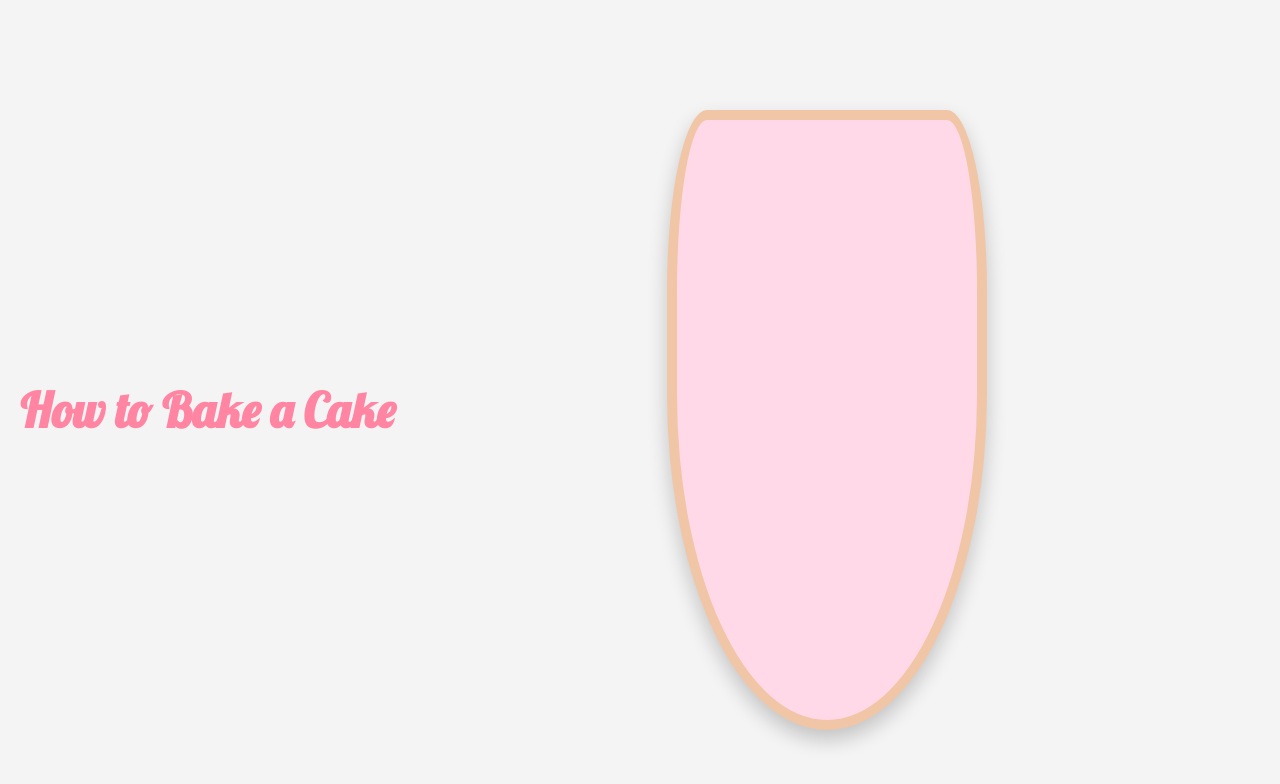
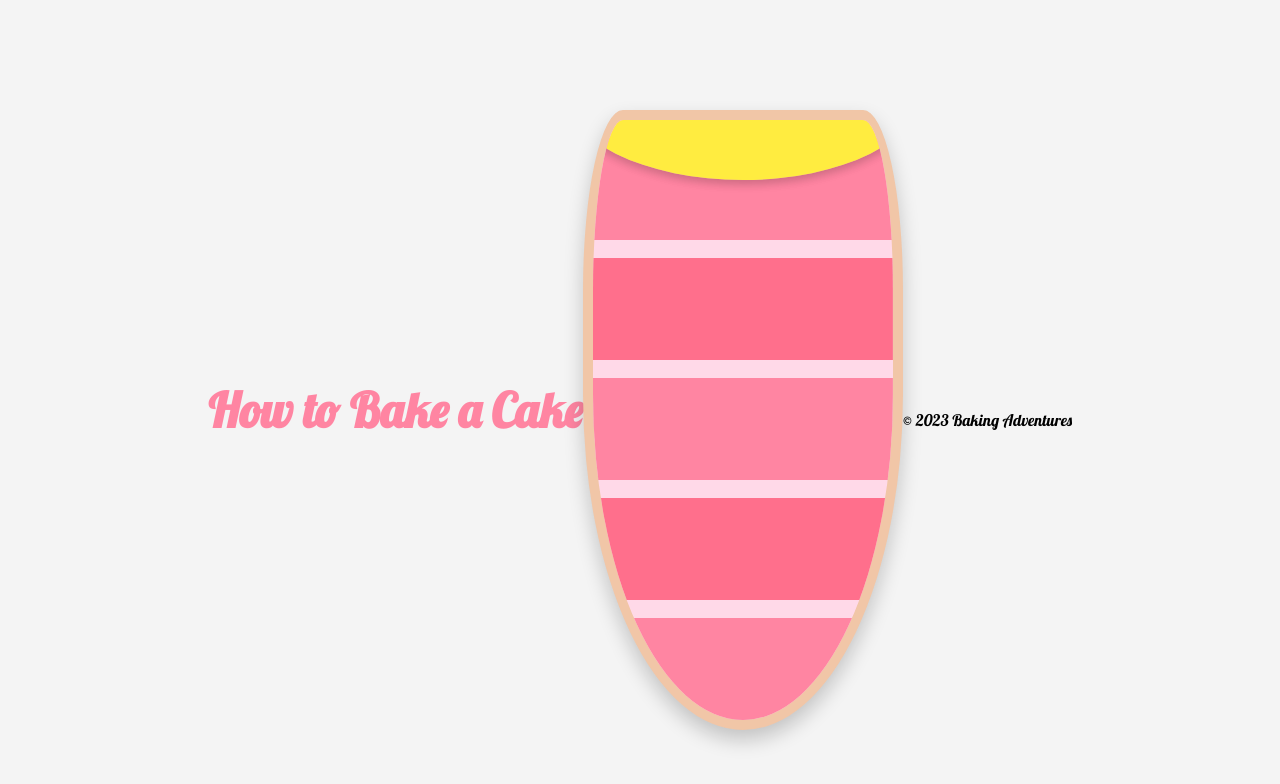
Before and after one commit to rayahiqbal/cake, a plain HTML site: page index.html in a window 1280 px wide. Drawn offline with Linux system fonts and the light colour scheme.

Commit message:
Update index.html

```diff
--- a/index.html
+++ b/index.html
@@ -1,4 +1,3 @@
-
 <!DOCTYPE html>
 <html lang="en">
 
@@ -10,26 +9,39 @@
 </head>
 
 <body>
-    <header>
+    <header class="text-center">
         <h1 class="cute-font">How to Bake a Cake</h1>
     </header>
 
-    <main>
-        <table>
-            <tr>
-                <td>
-                    <div class="cake">
-                        <!-- Layers -->
-                        <a href="step1.html" class="layer" id="layer1"></a>
-                        <a href="step2.html" class="layer" id="layer2"></a>
-                        <a href="step3.html" class="layer" id="layer3"></a>
-                        <a href="step4.html" class="layer" id="layer4"></a>
-                        <a href="step5.html" class="layer" id="layer5"></a>
+    <div class="cake-container text-center">
+        <div class="cake">
+            <a href="step1.html" class="layer layer1"></a>
+            <a href="step2.html" class="layer layer2"></a>
+            <a href="step3.html" class="layer layer3"></a>
+            <a href="step4.html" class="layer layer4"></a>
+            <a href="step5.html" class="layer layer5"></a>
+            <div class="decorative-border"></div>
+            <div class="cake-top">
+                <div class="frosting">
+                    <div class="sprinkles">
+                        <div class="sprinkle"></div>
+                        <div class="sprinkle"></div>
+                        <div class="sprinkle"></div>
+                        <div class="sprinkle"></div>
+                        <div class="sprinkle"></div>
+                        <div class="sprinkle"></div>
+                        <div class="sprinkle"></div>
+                        <div class="sprinkle"></div>
                     </div>
-                </td>
-            </tr>
-        </table>
-    </main>
+                </div>
+                <div class="cherry"></div>
+            </div>
+        </div>
+    </div>
+
+    <footer class="text-center">
+        <p>&copy; 2023 Baking Adventures</p>
+    </footer>
 </body>
 
 </html>
```
